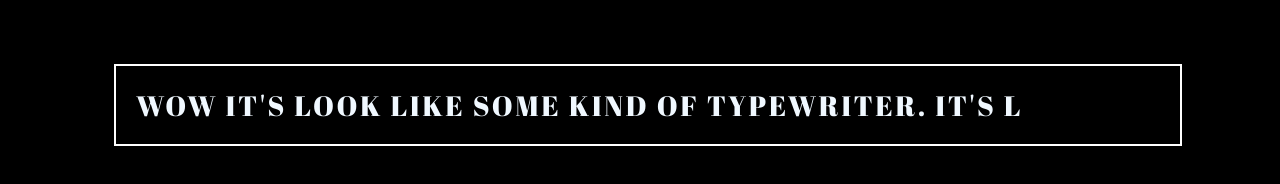
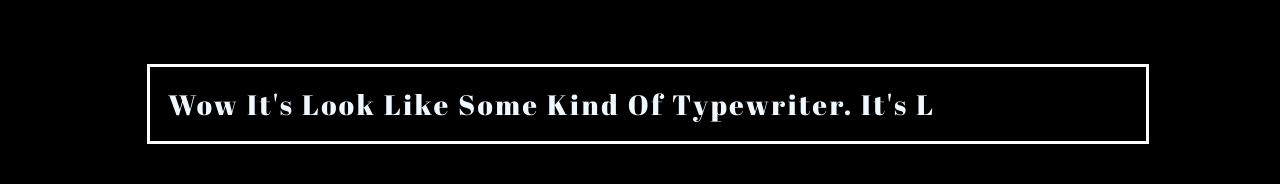
Before and after one commit to Rycerzyk87/JavaScript-Tasks, a plain HTML site: page typewriter/index.html in a window 1280 px wide. Drawn offline with Linux system fonts and the light colour scheme.

Commit message:
styles fixed

```diff
--- a/typewriter/type.css
+++ b/typewriter/type.css
@@ -4,13 +4,13 @@ body{
     width: 100%;
 }
 p{
-    width: 80%;
+    width: 75%;
     margin: 5% auto;
-    padding: 20px;
+    padding: 18px;
     font-family: 'Abril Fatface', cursive;
     font-size: 28px;
     letter-spacing: 2.5px;
-    text-transform: uppercase;
     color: aliceblue;
-    border: 2px solid white;
+    border: 3px solid white;
+    text-transform: capitalize;
 }
--- a/typewriter/type.js
+++ b/typewriter/type.js
@@ -7,10 +7,5 @@ const typewriter = () => {
     indexText++;
     (indexText === text.length) ? clearInterval(typeInterval) : null;
 }
-// const typewriter = () => {
-//     typeText.textContent += [indexText];
-//     indexText++;
-//     (indexText === text.length) ? clearInterval(typeInterval) : null;
-// }
 
 const typeInterval = setInterval(typewriter, 100);
```
